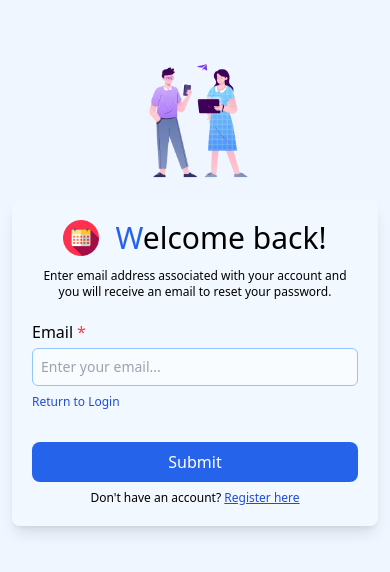
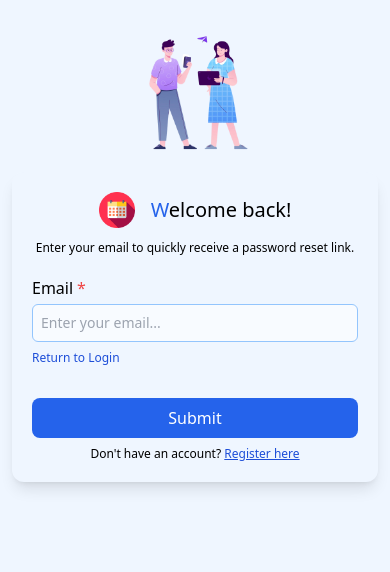
Before and after one commit to palakshipglobal/EventManager, a React (Vite) app: page /login in a window 390 px wide. Both pictures are taken after a click on the element "Forgot your password?". Shown: the top 572 px of the page. Built offline with nearby package versions, Linux system fonts and the light colour scheme.

Commit message:
Login and Forgot Password

```diff
--- a/src/App.jsx
+++ b/src/App.jsx
@@ -5,6 +5,7 @@ import About from "./components/About";
 import PageWrapper from "./PageWrapper";
 import LoginPage from "./authentication/LoginPage";
 import Signup from "./authentication/Signup";
+import ResetPassword from "./authentication/ResetPassword";
 
 function App() {
   const heroSectionRef = useRef(null);
@@ -34,6 +35,10 @@ function App() {
       path: "/signup",
       element: <Signup />,
     },
+    {
+      path: "/reset",
+      element: <ResetPassword />,
+    },
   ]);
   return <RouterProvider router={router} />;
 }
--- a/src/authentication/ForgotPassword.tsx
+++ b/src/authentication/ForgotPassword.tsx
@@ -1,6 +1,7 @@
-import React, { useState } from "react";
+import React from "react";
 import { LazyLoadImage } from "react-lazy-load-image-component";
-import login from "../assets/loginImg.png";
+import loginImg from "../assets/loginImg.png";
+import bg from "../assets/bg.jpg";
 import Input from "./Input";
 import Label from "./Label";
 import logo from "../assets/Logo.png";
@@ -13,17 +14,18 @@ interface ForgotPasswordProps {
 
 function ForgotPassword({ handleTypeChange }: ForgotPasswordProps) {
   return (
-    <div className="flex w-screen min-h-screen bg-blue-50 flex-col md:flex-row items-center md:justify-center px-3">
-      <LazyLoadImage src={login} className="max-h-screen mt-10 md:mt-0 h-32 w-40 lg:-ml-32 md:w-1/2 md:h-1/2" />
-      <div className="lg:w-1/3 lg:-ml-20 shadow-lg bg-white/20 rounded-lg p-5">
-        <div className="flex gap-x-4 items-center justify-center">
-          <LazyLoadImage src={logo} className="w-9 h-9" />
-          <p className="text-3xl font-medium">
+    <div className="flex bg-blue-50 min-h-screen flex-col md:flex-row p-3 md:p-0">
+      <LazyLoadImage src={bg} className="hidden max-h-screen md:block md:w-3/5 lg:w-1/2 md:-ml-10 lg:-ml-0" />
+      <LazyLoadImage src={loginImg} className="md:hidden mx-auto h-32 w-40" />
+      <div className="shadow-lg md:-ml-24 rounded-xl max-h-max lg:px-10 md:my-auto z-50 bg-blue-50 p-5">
+        <div className="flex gap-x-4 items-center justify-center ">
+          <img src={logo} className="w-9 h-9" />
+          <p className="text-xl md:text-3xl font-medium">
             <span className="text-blue-600">W</span>elcome back!
           </p>
         </div>
         <p className="mt-3 md:mt-5 text-xs text-center md:text-base">
-          Enter email address associated with your account and you will receive an email to reset your password.
+          Enter your email to quickly receive a password reset link.
         </p>
         <div className="flex flex-col">
           <div className="flex">
--- a/src/authentication/Login.tsx
+++ b/src/authentication/Login.tsx
@@ -1,12 +1,13 @@
 import React, { useState } from "react";
 import { LazyLoadImage } from "react-lazy-load-image-component";
-import login from "../assets/loginImg.png";
+import bg from "../assets/bg.jpg";
 import Input from "./Input";
 import Label from "./Label";
 import { EyeOff, Eye } from "lucide-react";
 import logo from "../assets/Logo.png";
 import { Link } from "react-router-dom";
 import Required from "./Required";
+import loginImg from "../assets/loginImg.png";
 
 interface LoginProps {
   handleTypeChange: (newType: "login" | "forgotPassword") => void;
@@ -19,12 +20,13 @@ function Login({ handleTypeChange }: LoginProps) {
   };
 
   return (
-    <div className="flex w-screen min-h-screen bg-blue-50 flex-col md:flex-row items-center md:justify-center px-3">
-      <LazyLoadImage src={login} className="max-h-screen mt-10 md:mt-0 h-32 w-40 lg:-ml-32 md:w-1/2 md:h-1/2" />
-      <div className="lg:w-1/3 lg:-ml-20 shadow-lg bg-white/20 rounded-lg p-5">
-        <div className="flex gap-x-4 items-center justify-center">
+    <div className="flex bg-blue-50 min-h-screen flex-col md:flex-row p-3 md:p-0">
+      <LazyLoadImage src={bg} className="hidden max-h-screen md:block md:w-3/5 lg:w-1/2 md:-ml-10 lg:-ml-0" />
+      <LazyLoadImage src={loginImg} className="md:hidden mx-auto h-32 w-40" />
+      <div className="shadow-lg md:-ml-24 rounded-xl max-h-max lg:px-10 md:my-auto z-50 bg-blue-50 p-5">
+        <div className="flex gap-x-4 items-center justify-center ">
           <img src={logo} className="w-9 h-9" />
-          <p className="text-3xl font-medium">
+          <p className="text-xl md:text-3xl font-medium">
             <span className="text-blue-600">W</span>elcome back!
           </p>
         </div>
--- a/tailwind.config.js
+++ b/tailwind.config.js
@@ -28,9 +28,7 @@ export default {
       550: "550px",
       370: "370px",
     },
-    backgroundImage: {
-      image: "url('./assets/a.png')",
-    },
+
   },
   plugins: [],
 };
```
